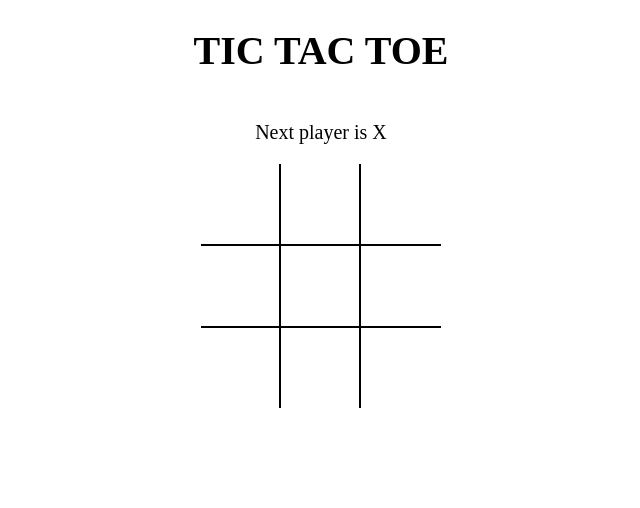
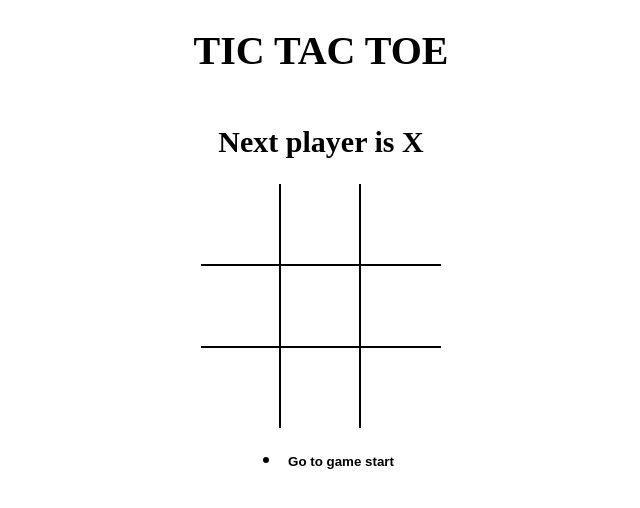
Before and after one commit to ShadabImran07/tictactoe, a React (Vite) app: page / in a window 1280 px wide. Shown: the top 508 px of the page, without its empty margins (319-959 px from the left). Built offline with nearby package versions, Linux system fonts and the light colour scheme.

Commit message:
learn Conditional expression

```diff
--- a/src/App.jsx
+++ b/src/App.jsx
@@ -2,6 +2,8 @@
 import Board from './components/Board';
 import Square from './components/Square';
 import { calculateWinner } from './helpers';
+import History from './components/History';
+import StatusMessage from './components/StatusMessage';
 
 import './styles/root.scss';
 const App = () => {
@@ -13,9 +15,6 @@
   const current = history[currentMove];
 
   const winner = calculateWinner(current.board);
-  const message = winner
-    ? `Winner is ${winner}`
-    : `Next player is ${current.isXNext ? 'X' : 'O'}`;
 
   const handleSquareClick = postition => {
     if (current.board[postition] || winner) {
@@ -36,11 +35,15 @@
 
     setCurrentMove(prev => prev + 1);
   };
+  const moveTo = move => {
+    setCurrentMove(move);
+  };
   return (
     <div className="app">
       <h1>TIC TAC TOE </h1>
-      <p>{message}</p>
+      <StatusMessage winner={winner} current={current} />
       <Board board={current.board} handleSquareClick={handleSquareClick} />
+      <History history={history} moveTo={moveTo} currentMove={currentMove} />
     </div>
   );
 };
--- /dev/null
+++ b/src/components/History.jsx
@@ -0,0 +1,25 @@
+import React from 'react';
+
+const History = ({ history, moveTo, currentMove }) => {
+  return (
+    <ul>
+      {history.map((_, move) => {
+        return (
+          <li key={move}>
+            <button
+              style={{ fontWeight: move === currentMove ? 'bold' : 'normal' }}
+              type="button"
+              onClick={() => {
+                moveTo(move);
+              }}
+            >
+              {move === 0 ? 'Go to game start' : `Go to move #${move}`}
+            </button>
+          </li>
+        );
+      })}
+    </ul>
+  );
+};
+
+export default History;
--- /dev/null
+++ b/src/components/StatusMessage.jsx
@@ -0,0 +1,16 @@
+import React from 'react';
+
+const StatusMessage = ({ winner, current }) => {
+  const noMovesLeft = current.board.every(el => el !== null);
+  return (
+    <h2>
+      {winner && `Winner is ${winner}`}
+      {!winner &&
+        !noMovesLeft &&
+        `Next player is ${current.isXNext ? 'X' : 'O'}`}
+      {!winner && noMovesLeft && 'X and O Tied'}
+    </h2>
+  );
+};
+
+export default StatusMessage;
```
